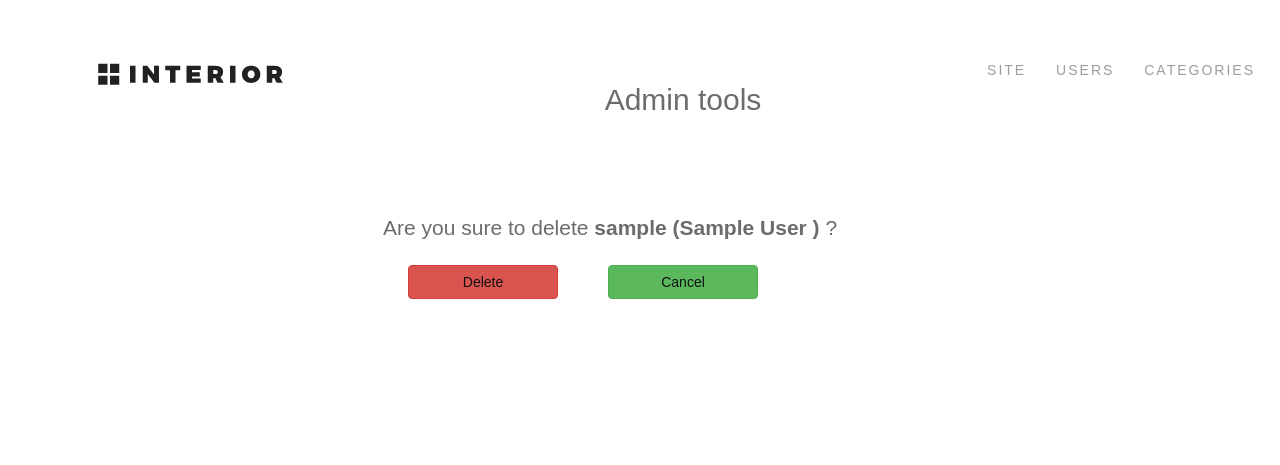
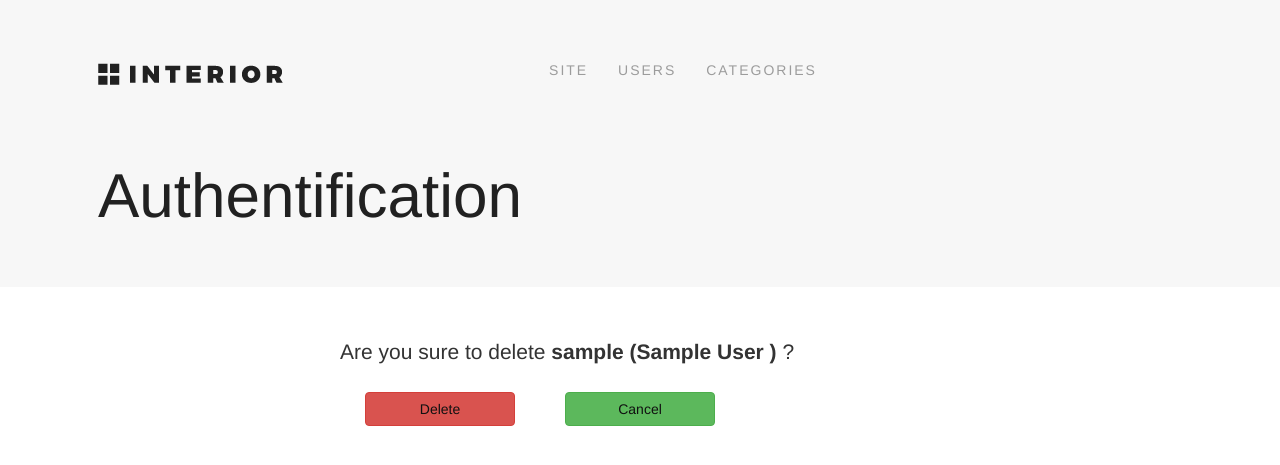
Before and after one commit to minkika/django_optimization, a Django app: page /admin/users/delete/1 in a window 1280 px wide. Shown: the top 465 px of the page. Run offline with Django 3.2, Linux system fonts and the light colour scheme; the visitor is signed in with stand-in values (Sample User, id 1); data comes from the database, SQL or seed files in the repository; parts of the project's set-up code (start-up, migrations or seed data) failed here and were passed over; some libraries are stand-ins or nearby versions.

Commit message:
lesson04 css corrected

```diff
--- a/geekshop/adminapp/templates/adminapp/base.html
+++ b/geekshop/adminapp/templates/adminapp/base.html
@@ -1,6 +1,6 @@
+{% load static %}
 <!DOCTYPE html>
-{% load static %}
-<html>
+<html lang="ru">
 <head>
     <meta charset="utf-8">
     <title>
@@ -8,12 +8,17 @@
             {{ title|title }}
         {% endblock %}
     </title>
+
     {% block css %}
+        <link href="https://fonts.googleapis.com/css2?family=Montserrat:wght@100;300;400;700&display=swap"
+              rel="stylesheet"/>
+        <link href="{% static 'css/style.css' %}" rel="stylesheet"/>
         <link rel="stylesheet" type="text/css" href="{% static 'css/bootstrap.min.css' %}">
-        <link rel="stylesheet" type="text/css" href="{% static 'css/style.css' %}">
-        <link rel="stylesheet" href="{% static 'fonts/font-awesome/css/font-awesome.css' %}">
     {% endblock %}
+
     {% block js %}
+        <script src="{% static 'js/jquery-3.2.1.min.js' %}"></script>
+        <script src="{% static 'js/bootstrap.min.js' %}"></script>
     {% endblock %}
 </head>
 <body>
@@ -21,20 +26,22 @@
     <div class="wrapper" id="header">
         <div class="container">
             <div class="header__logo"></div>
-            <div class="h2 text-center head">
-                Admin tools
-            </div>
             {% block menu %}
-                <div class="admin_menu">
-                    {% include 'adminapp/includes/inc_menu.html' %}
-                </div>
+                {% include 'adminapp/includes/inc_menu.html' %}
             {% endblock %}
+        </div>
+    </div>
 
 
-            {% block content %}
+    <div class="wrapper" id="page-title">
+        <div class="container">
+            <div class="title">Authentification</div>
+        </div>
+    </div>
 
-            {% endblock %}
-        </div>
+    <div class="wrapper section">
+        {% block content %}
+        {% endblock %}
     </div>
 </div>
 </body>
--- a/geekshop/authapp/templates/authapp/edit.html
+++ b/geekshop/authapp/templates/authapp/edit.html
@@ -1,20 +1,17 @@
 {% extends 'authapp/base.html' %}
 {% load static %}
 
-
 {% block content %}
-    <div class="auth_app text-center">
     <form class="form-horizontal" action="{% url 'auth:edit' %}" method="post" enctype="multipart/form-data">
         {% csrf_token %}
         {{ edit_form.as_p }}
         {{ profile_form.as_p }}
         <input class="form-control" type="submit" value="Save">
-        </form>
+    </form>S
     <button class="btn btn-round form-control last">
         <a href="{% url 'main' %}" class="">
             Home
         </a>
     </button>
     <div class="user_avatar"><img src="/media/{{ user.avatar }}"></div>
-    </div>
 {% endblock %}
--- a/geekshop/mainapp/templates/mainapp/base.html
+++ b/geekshop/mainapp/templates/mainapp/base.html
@@ -1,5 +1,4 @@
 {% load static %}
-
 <!DOCTYPE html>
 <html lang="ru">
 <head>
@@ -21,7 +20,6 @@
         <script src="{% static 'js/jquery-3.2.1.min.js' %}"></script>
         <script src="{% static 'js/bootstrap.min.js' %}"></script>
     {% endblock %}
-
 </head>
 <body>
 <div id="page">
@@ -35,13 +33,11 @@
     </div>
 
     {% block content %}
-
     {% endblock %}
 
     {% block footer %}
         {% include 'mainapp/include/inc_footer.html' %}
     {% endblock %}
-
 </div>
 </body>
 </html>
--- a/geekshop/mainapp/templates/mainapp/include/inc_main_menu.html
+++ b/geekshop/mainapp/templates/mainapp/include/inc_main_menu.html
@@ -26,7 +26,7 @@
     >Contact</a>
 
     {% if user.is_authenticated %}
-        <a class="dropdown">
+        <span class="dropdown">
             <a class="dropdown-toggle header__link" href="" data-toggle="dropdown">
                 {{ user.first_name|default:'Unknown user' }}
                 <span class="caret"></span>
@@ -43,7 +43,7 @@
                     </a>
                 </li>
             </ul>
-        </a>
+        </span>
         <a href="{% url 'auth:logout' %}" class="header__link">Logout</a>
     {% else %}
         <a href="{% url 'auth:login' %}" class="header__link">Login</a>
--- a/geekshop/static/css/style.css
+++ b/geekshop/static/css/style.css
@@ -123,6 +123,13 @@
     z-index: 1;
 }
 
+#header .container {
+    display: flex;
+    justify-content: space-between;
+    align-content: center;
+    align-items: center;
+}
+
 .header__logo {
     width: 185px;
     height: 22px;
@@ -134,11 +141,6 @@
 }
 
 .header__menu {
-    position: absolute;
-    right: 0;
-    top: 0;
-    white-space: nowrap;
-    display: inline-block;
 }
 
 .header__menu span {
```
Also changed, not shown: geekshop/authapp/templates/authapp/base.html (+11 -7 lines), geekshop/ordersapp/templates/ordersapp/base.html (+16 -3 lines), geekshop/ordersapp/templates/ordersapp/order_list.html (+0 -8 lines). Lines whose indentation alone changed are shown as unchanged.
